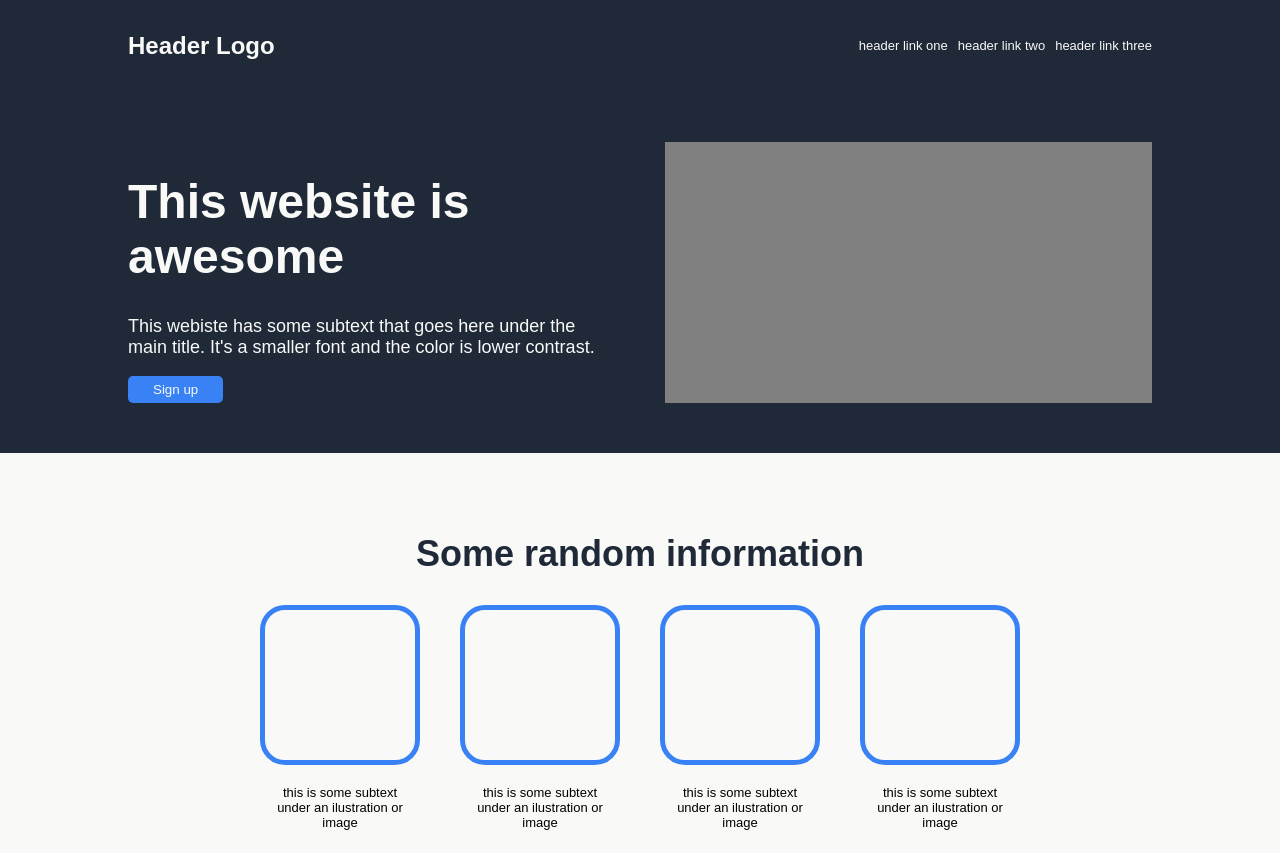
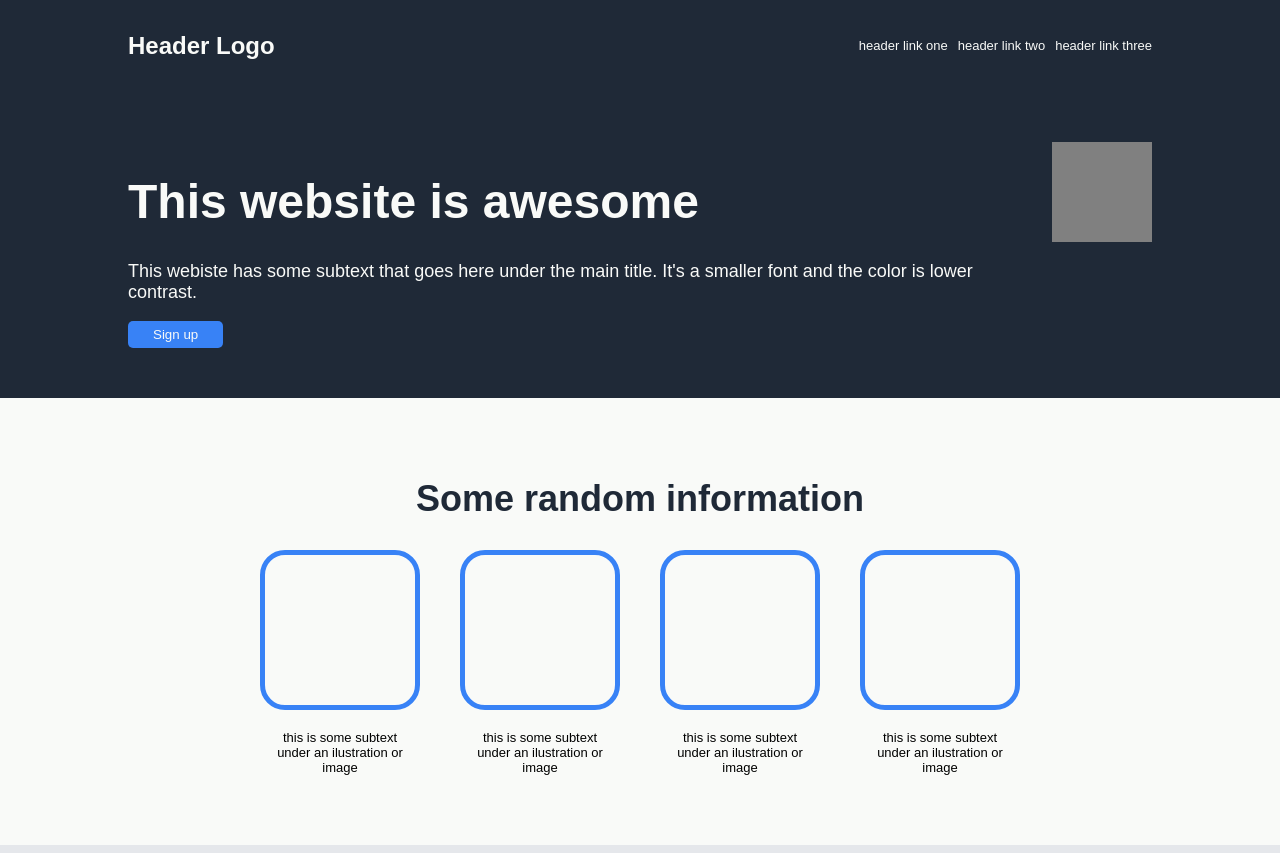
Before and after one commit to t3t3c/odin-landing_page, a plain HTML site: page index.html in a window 1280 px wide. Shown: the top 853 px of the page. Drawn offline with Linux system fonts and the light colour scheme.

Commit message:
changed styles

```diff
--- a/style.css
+++ b/style.css
@@ -49,7 +49,8 @@ ul {
 }
 
 .image_box {
-    flex: 1 1 0;
+    width: 100px;
+    height: 100px;
     background-color: gray;
 }
 
```
